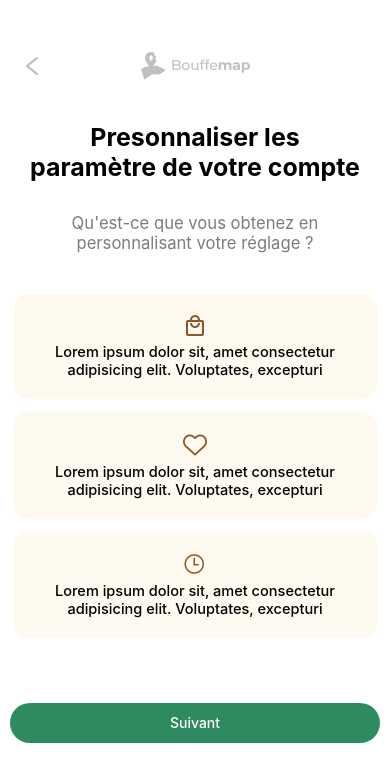
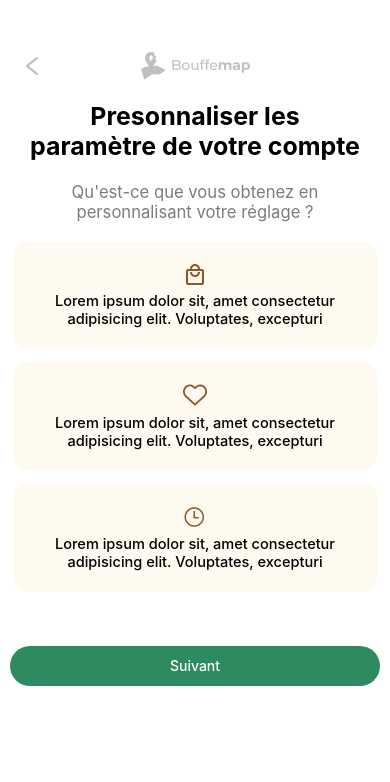
Before and after one commit to Fredericweb/bouffemap, a React Native app: screen /FiltrageStart in a window 390 px wide. Shown: the top 782 px of the page. Built offline with nearby package versions, Linux system fonts and the light colour scheme.

Commit message:
Filtrage

```diff
--- a/components/Header/Header.js
+++ b/components/Header/Header.js
@@ -9,8 +9,6 @@ export default function App(props) {
     return (
         <View style={styles.header}>
 
-            {
-                iconName === 'none' ? '' : (
             <Pressable style={styles.backBtn} onPress={onPress}>
                 <AntDesign
                     style={styles.backIcon}
@@ -19,12 +17,6 @@ export default function App(props) {
                     color="#7C7C7C"
                 />
             </Pressable>
-                )
-            }
-
-
-
-
             <Image
                 source={require('../../assets/img/logo.png')}
                 style={styles.logo}
@@ -42,7 +34,7 @@ const styles = StyleSheet.create({
         width: width,
         marginTop: height / 16.24,
         flexDirection: 'row',
-        marginBottom: height / 20.3,
+        marginBottom: height / 40.6,
         paddingHorizontal: 20,
     },
     backBtn: {
--- a/components/icon/Icon.js
+++ b/components/icon/Icon.js
@@ -9,20 +9,20 @@ const Icon = (props) => {
     return (
         <View>
             {
-                iconType == 'Feather' ? (
+                iconType === 'Feather' ? (
                     <Feather
                         name={iconName}
                         size={24}
-                        color={iconColor}
+                        color='black'
                     />
-                ) : ''
+                ) : <Text></Text>
 
             }
             {
-                 iconType == 'AntDesign' ? (
-                    <AntDesign name={iconName} size={24} color={iconColor} />
+                 iconType === 'AntDesign' ? (
+                    <AntDesign name={iconName} size={24} color='black' />
 
-                    ):''
+                    ):<Text></Text>
             }
 
 
--- a/screens/Filtrage/FiltrageCard/Card.js
+++ b/screens/Filtrage/FiltrageCard/Card.js
@@ -1,7 +1,8 @@
 import { StatusBar } from 'expo-status-bar';
 import React from 'react';
-import { Text, View, Image, FlatList, StyleSheet } from 'react-native';
+import { Text, View, Image, FlatList, StyleSheet, Dimensions } from 'react-native';
 import Icon from '../../../components/Icon/Icon'
+const { width, height } = Dimensions.get('window');
 
 
 const Card = (props) => {
@@ -11,11 +12,20 @@ const Card = (props) => {
     count > 5 ? (display = styles.cardRow) : (display = styles.card)
     return (
         <View style={styles.cardContainer}>
-            <View style={display}>
-                <Icon iconType={iconType} iconName={iconName} iconColor='black' />
-                <Text style={styles.cardText}>{text}</Text>
-                <StatusBar style="auto" />
-            </View>
+            {
+                display === styles.cardRow ? (
+                    <View style={display}>
+                        <Text style={styles.cardText}>{text}</Text>
+                    </View>
+                ) : (
+                    <View style={display}>
+                        <Icon iconType={iconType} iconName={iconName} iconColor='#7c7c7c' />
+                        <Text style={styles.cardText}>{text}</Text>
+                    </View>
+                )
+            }
+
+            <StatusBar style="auto" />
         </View>
     );
 };
@@ -24,34 +34,34 @@ const Card = (props) => {
 
 export default Card;
 const styles = StyleSheet.create({
-    cardContainer :{
-        width:'100%',
-        height:'100%',
-        flex:1,
+    cardContainer: {
+        width: '100%',
+        height: '100%',
+        flex: 1,
     },
     card: {
-        width:160,
-        height:100,
+        width: width / 2.34,
+        height: height / 8.12,
         borderRadius: 10,
         alignItems: 'center',
         justifyContent: 'center',
         borderColor: '#7c7c7c',
         borderWidth: 1,
-        margin:7,
+        margin: 7,
     },
-    cardRow:{
-        width:160,
-        height:50,
+    cardRow: {
+        width: width / 2.34,
+        height: height / 16.24,
         borderRadius: 10,
         alignItems: 'center',
         justifyContent: 'center',
         borderColor: '#7c7c7c',
         borderWidth: 1,
-        margin:7,
+        margin: 7,
     },
-    cardText:{
+    cardText: {
         fontSize: 14,
-        fontWeight: 700,
+        fontWeight: '700',
         color: '#7c7c7c'
     }
 });
--- a/screens/Filtrage/FiltrageList/FiltrageList.js
+++ b/screens/Filtrage/FiltrageList/FiltrageList.js
@@ -67,8 +67,6 @@ const FiltrageList = ({ navigation }) => {
             <View style={styles.btnContainer}>
                 <FwButton type="primary" onPress={nextScreen}
                     content={currentIndex < 2 ? 'Suivant' : 'Fait'} />
-
-
             </View>
         </SafeAreaView>
     );
--- a/screens/Filtrage/FiltrageStart/FlitrageStart.js
+++ b/screens/Filtrage/FiltrageStart/FlitrageStart.js
@@ -6,7 +6,7 @@ import FwButton from '../../../components/FwButton/FwButton';
 import styles from './style';
 
 
-const FiltrageStart = ({navigation}) => {
+const FiltrageStart = ({ navigation }) => {
     const title = 'Presonnaliser les'
     const titleBr = 'paramètre de votre compte'
     const nextScreen = () => {
@@ -17,7 +17,7 @@ const FiltrageStart = ({navigation}) => {
     }
     return (
         <View style={styles.container}>
-            <Header iconName='left' onPress={backScreen}/>
+            <Header iconName='left' onPress={backScreen} />
             <View style={styles.contentTitle}>
                 <Text style={styles.title} >
                     {title + '\n' + titleBr}
@@ -60,7 +60,10 @@ const FiltrageStart = ({navigation}) => {
                     </Text>
                 </View>
             </View>
-            <FwButton content='Suivant' type='primary' onPress={nextScreen} />
+            <View style={styles.btn}>
+                <FwButton content='Suivant' type='primary' onPress={nextScreen} />
+            </View>
+
         </View>
     );
 };
--- a/screens/Filtrage/FiltrageStart/style.js
+++ b/screens/Filtrage/FiltrageStart/style.js
@@ -12,20 +12,20 @@ const styles = StyleSheet.create({
         fontSize: width/15.625,
         fontWeight: '700',
         textAlign: 'center',
-        marginBottom: height/27.067
+        marginBottom: height/40.6
      },
      subTitle: {
        fontSize: width/23.43,
         fontWeight: '400',
         textAlign: 'center',
         color: '#7C7C7C',
+        marginBottom: height/40.6
+     },
+     cardContainer: {
         marginBottom: height/20.3
      },
-     cardContainer: {
-        marginBottom: height/16.24
-     },
      card:{
-        padding: 20,
+        padding: height/40.6,
         paddingHorizontal: width/9.375,
         backgroundColor:'#FFFAF0',
         borderRadius: 15,
@@ -38,8 +38,12 @@ const styles = StyleSheet.create({
         fontWeight: '500',
      },
      icon: {
-      marginBottom: 5
+      marginBottom: height/162.4
      },
+     btn: {
+      width: '100%',
+      bottom:0
+     }
 
 });
 
--- a/screens/FormIns/FormIns.js
+++ b/screens/FormIns/FormIns.js
@@ -117,11 +117,6 @@ const FormIns = ({ navigation }) => {
                             'adipisicing elit. Nihil, aliquid magni?'}
                     </Text>
                 </View> */}
-                <View style={styles.btn}>
-
-                </View>
-
-
             </View>
             <FwButton style={styles.btn} content={'Suivant'} type='primary' onPress={(handleSubmit(onSubmit),nextScreen)} />
         </View>
--- a/screens/InsCnx/InsCnx.js
+++ b/screens/InsCnx/InsCnx.js
@@ -13,10 +13,10 @@ const InsCnx = ({navigation}) => {
   return (
     <View style={styles.container}>
 
-      <Header iconName='none' />
+      <Header iconName='' />
 
       <View style={styles.contentTitle}>
-        <Text style={styles.title} >
+        <Text style={styles.title}>
           {title + '\n' + titleBr}
         </Text>
       </View>
@@ -74,8 +74,6 @@ const InsCnx = ({navigation}) => {
 
       </View>
 
-
-
     </View>
   );
 };
--- a/screens/OnBoarding/CardList/CardList.js
+++ b/screens/OnBoarding/CardList/CardList.js
@@ -59,8 +59,6 @@ const CardList = ({ navigation }) => {
                 <FwButton type="primary" onPress={nextScreen}
                     content={currentIndex < 2 ? 'Suivant' : 'Commencer'}
                 />
-
-
             </View>
         </SafeAreaView>
     );
```
Lines whose indentation alone changed are shown as unchanged.
